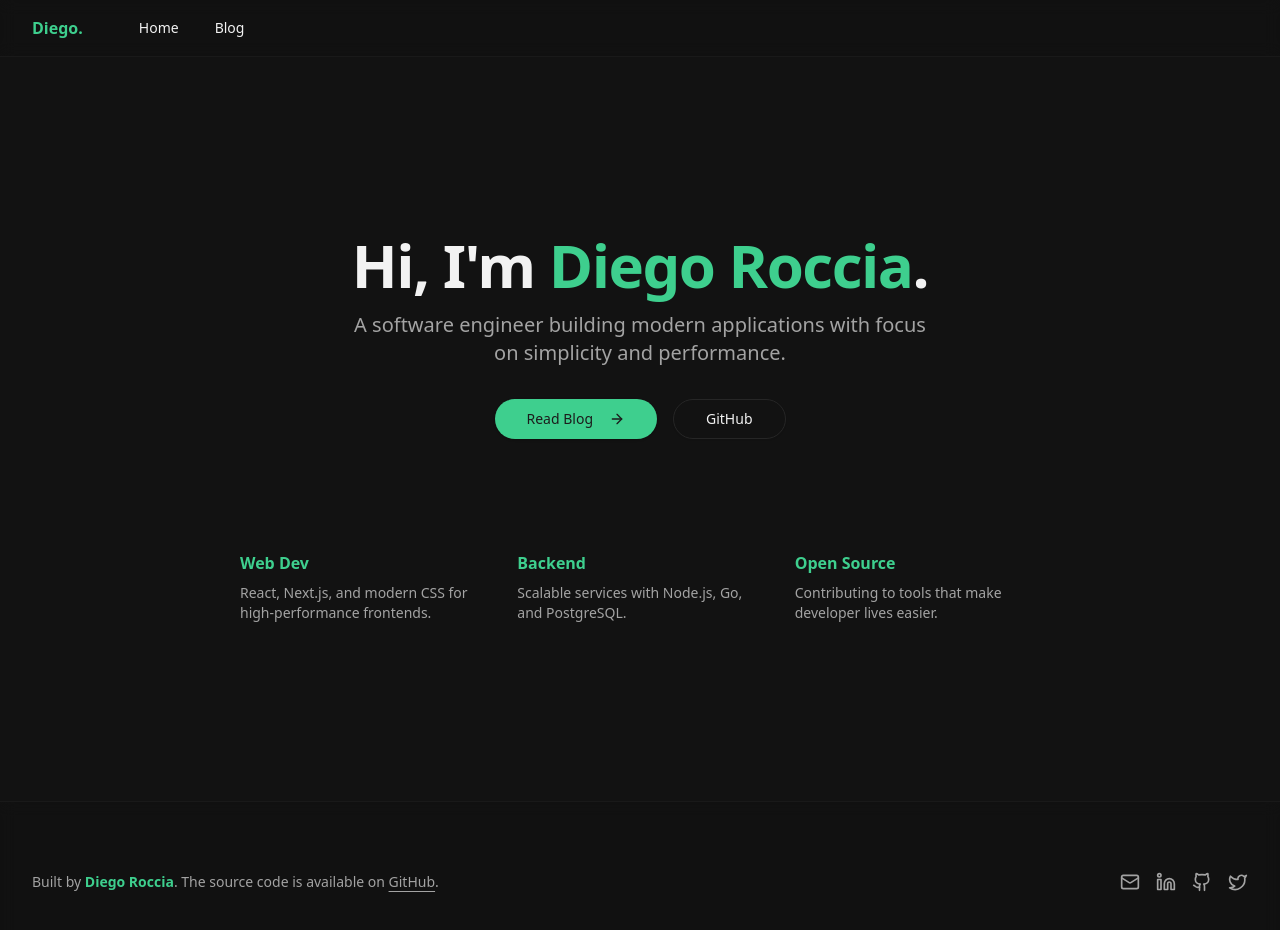
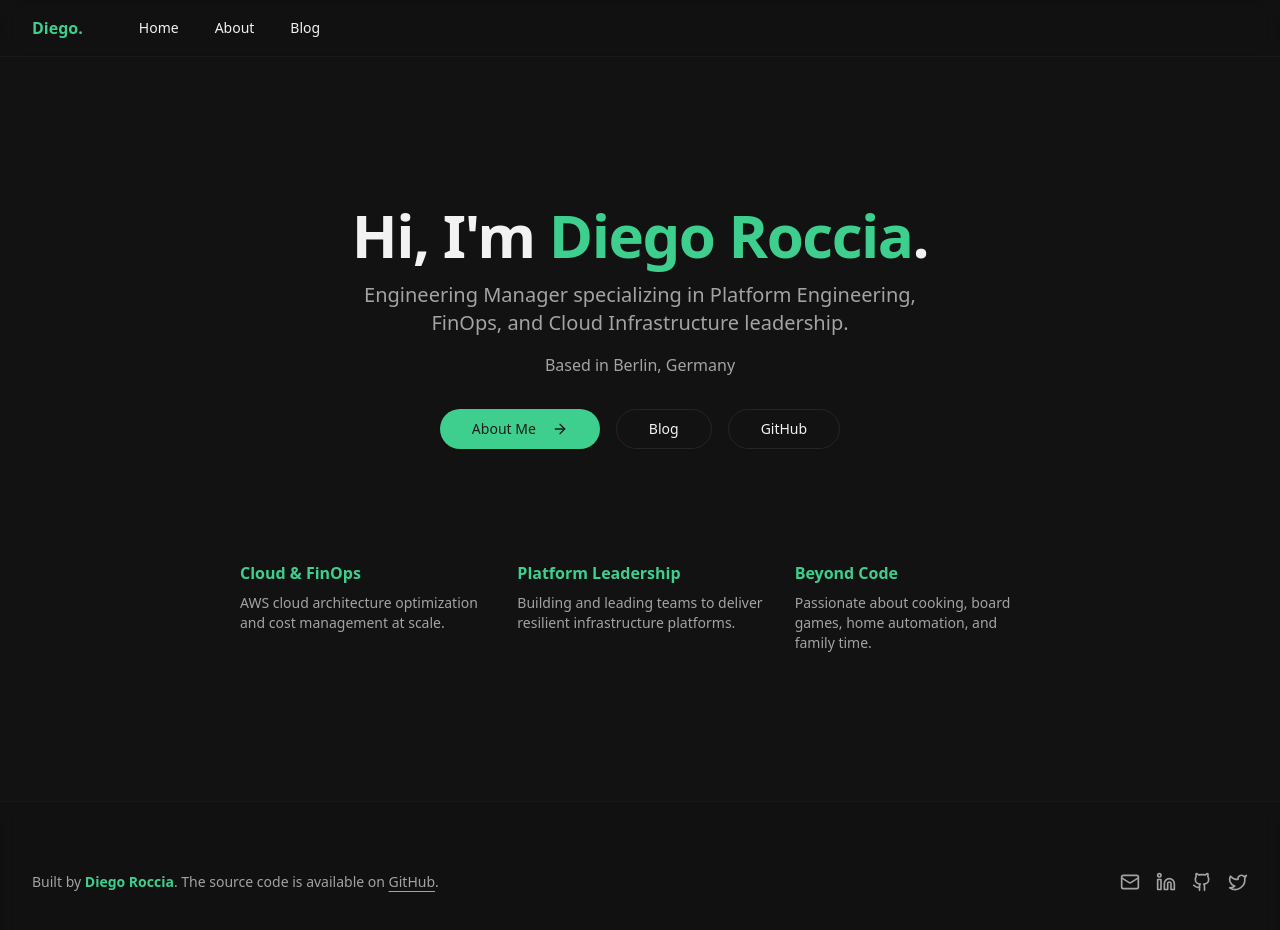
Before and after one commit to diegoroccia/website, a Next.js app: page / in a window 1280 px wide. Shown: the top 930 px of the page. Built offline with nearby package versions, Linux system fonts and the light colour scheme.

Commit message:
update
Signed-off-by: Diego Roccia <diego.roccia@gmail.com>

```diff
--- a/app/components/navigation/Navigation.tsx
+++ b/app/components/navigation/Navigation.tsx
@@ -10,6 +10,7 @@ import { cn } from "@/lib/utils";
 
 const menuItems = [
   { label: "Home", link: "/" },
+  { label: "About", link: "/about" },
   { label: "Blog", link: "/blog" },
 ];
 
--- a/app/layout.tsx
+++ b/app/layout.tsx
@@ -5,7 +5,7 @@ import Navigation from "./components/navigation/Navigation";
 
 export const metadata: Metadata = {
   title: "Diego Roccia",
-  description: "My personal homepage",
+  description: "Diego Roccia - Engineering Manager specializing in Platform Engineering, FinOps, and Cloud Infrastructure",
 };
 
 export default function RootLayout({
--- a/app/page.tsx
+++ b/app/page.tsx
@@ -11,14 +11,22 @@ export default function Home() {
             Hi, I&apos;m <span className="text-primary">Diego Roccia</span>.
           </h1>
           <p className="text-xl text-muted-foreground max-w-[600px] mx-auto">
-            A software engineer building modern applications with focus on simplicity and performance.
+            Engineering Manager specializing in Platform Engineering, FinOps, and Cloud Infrastructure leadership.
+          </p>
+          <p className="text-md text-muted-foreground">
+            Based in Berlin, Germany
           </p>
         </div>
 
         <div className="flex flex-col sm:flex-row gap-4 justify-center">
           <Button asChild size="lg" className="rounded-full px-8">
+            <Link href="/about">
+              About Me <ArrowRight className="ml-2 h-4 w-4" />
+            </Link>
+          </Button>
+          <Button asChild variant="outline" size="lg" className="rounded-full px-8">
             <Link href="/blog">
-              Read Blog <ArrowRight className="ml-2 h-4 w-4" />
+              Blog
             </Link>
           </Button>
           <Button asChild variant="outline" size="lg" className="rounded-full px-8">
@@ -30,16 +38,16 @@ export default function Home() {
 
         <div className="pt-20 grid grid-cols-1 sm:grid-cols-3 gap-8 text-left">
           <div className="space-y-2">
-            <h3 className="font-bold text-primary">Web Dev</h3>
-            <p className="text-sm text-muted-foreground">React, Next.js, and modern CSS for high-performance frontends.</p>
+            <h3 className="font-bold text-primary">Cloud & FinOps</h3>
+            <p className="text-sm text-muted-foreground">AWS cloud architecture optimization and cost management at scale.</p>
           </div>
           <div className="space-y-2">
-            <h3 className="font-bold text-primary">Backend</h3>
-            <p className="text-sm text-muted-foreground">Scalable services with Node.js, Go, and PostgreSQL.</p>
+            <h3 className="font-bold text-primary">Platform Leadership</h3>
+            <p className="text-sm text-muted-foreground">Building and leading teams to deliver resilient infrastructure platforms.</p>
           </div>
           <div className="space-y-2">
-            <h3 className="font-bold text-primary">Open Source</h3>
-            <p className="text-sm text-muted-foreground">Contributing to tools that make developer lives easier.</p>
+            <h3 className="font-bold text-primary">Beyond Code</h3>
+            <p className="text-sm text-muted-foreground">Passionate about cooking, board games, home automation, and family time.</p>
           </div>
         </div>
       </section>
```
Also changed, not shown: .claude/settings.local.json.
